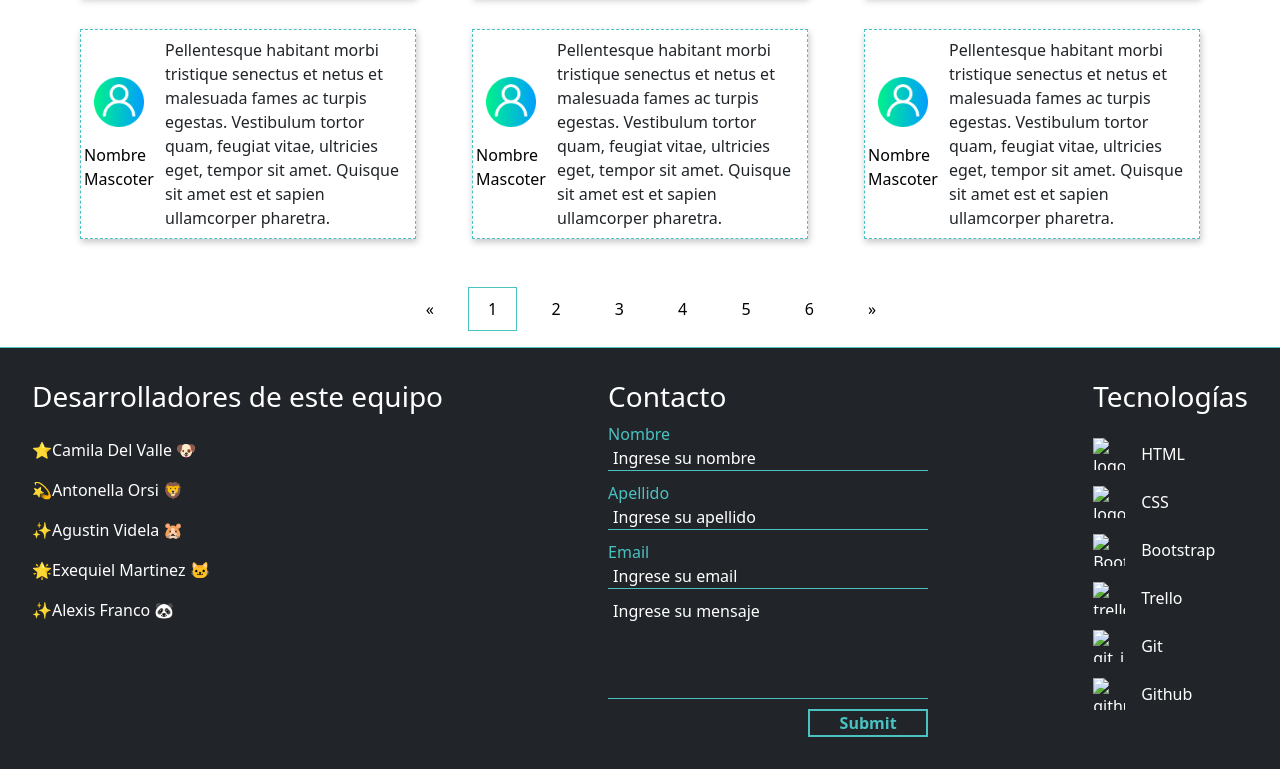
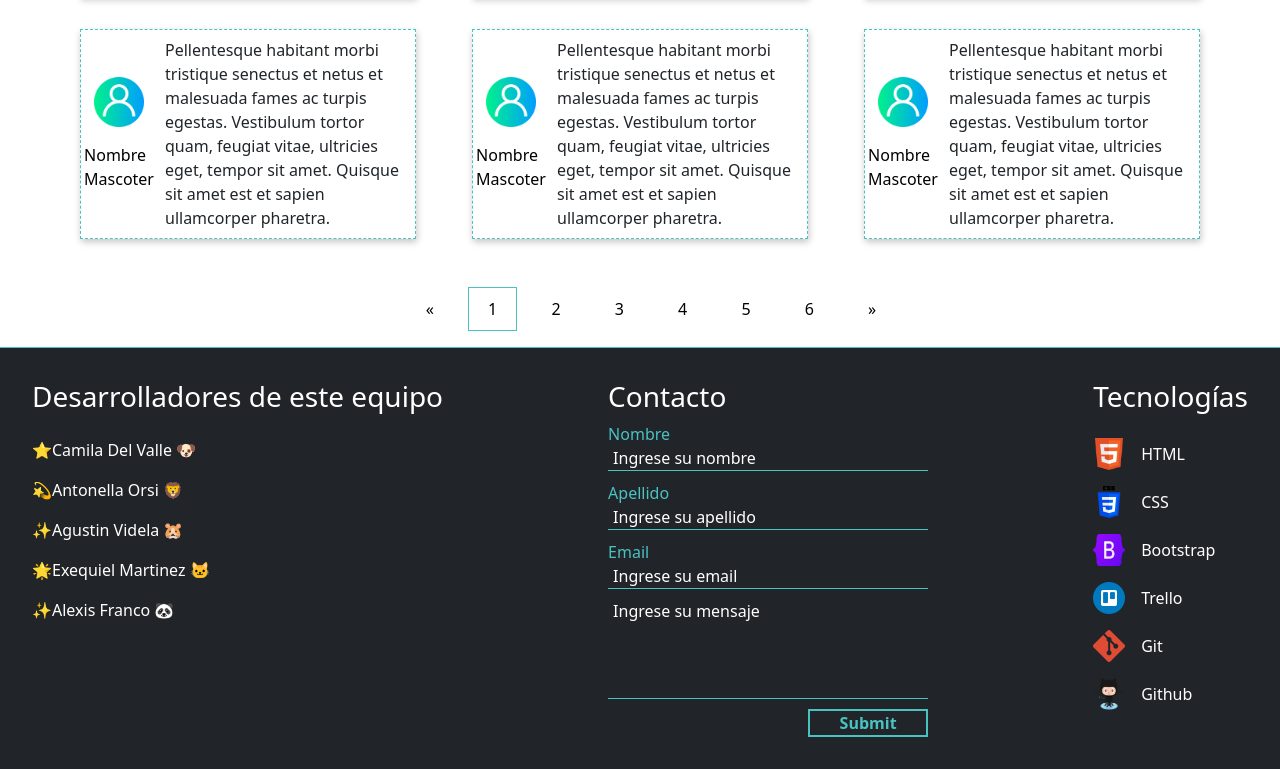
Before and after one commit to Alexis196/XuaviaProyectoPescar, a plain HTML site: page assets/html/mascoters.html in a window 1280 px wide. Shown: the part 376-1145 px from the top of the page. Drawn offline with nearby package versions, Linux system fonts and the light colour scheme; a script that the page names is missing.

```diff
--- a/assets/html/mascoters.html
+++ b/assets/html/mascoters.html
@@ -176,27 +176,27 @@
             <h3>Tecnologías</h3>
             <div class="todas-tarjetas">
                 <div class="tarjeta-tec">
-                    <img src="./assets/img/html.png" alt="logo-html">
+                    <img src="../img/html.png" alt="logo-html">
                     <p>HTML</p>
                 </div>
                 <div class="tarjeta-tec">
-                    <img src="./assets/img/css-3.png" alt="logo-css">
+                    <img src="../img/css-3.png" alt="logo-css">
                     <p>CSS</p>
                 </div>
                 <div class="tarjeta-tec">
-                    <img src="./assets/img/Bootstrap_logo.svg.png" alt="Bootstrap_logo">
+                    <img src="../img/Bootstrap_logo.svg.png" alt="Bootstrap_logo">
                     <p>Bootstrap</p>
                 </div>
                 <div class="tarjeta-tec">
-                    <img src="./assets/img/trello_icon_146085.png" alt="trello_icon">
+                    <img src="../img/trello_icon_146085.png" alt="trello_icon">
                     <p>Trello</p>
                 </div>
                 <div class="tarjeta-tec">
-                    <img src="./assets/img/git.png" alt="git_icon">
+                    <img src="../img/git.png" alt="git_icon">
                     <p>Git</p>
                 </div>
                 <div class="tarjeta-tec">
-                    <img src="./assets/img/github.png" alt="github_icon">
+                    <img src="../img/github.png" alt="github_icon">
                     <p>Github</p>
                 </div>
             </div>
--- a/assets/style/style.css
+++ b/assets/style/style.css
@@ -13,7 +13,7 @@
     height: 75px;
     justify-content: center;
     align-items: center;
-    padding: 0;
+    padding: .5rem;
     border-bottom: 1px solid rgb(74, 194, 194);
 }
 
@@ -104,7 +104,7 @@
 /* ------------------------ */
 .carousel {
     width: 100%;
-    height: 90vh;
+    height: 70vh;
 }
 
 .carousel-inner {
@@ -118,7 +118,7 @@
 .img {
     width: 100%;
     height: 100%;
-    object-fit: cover;
+    object-fit: cover
 }
 
 .prev,
```
